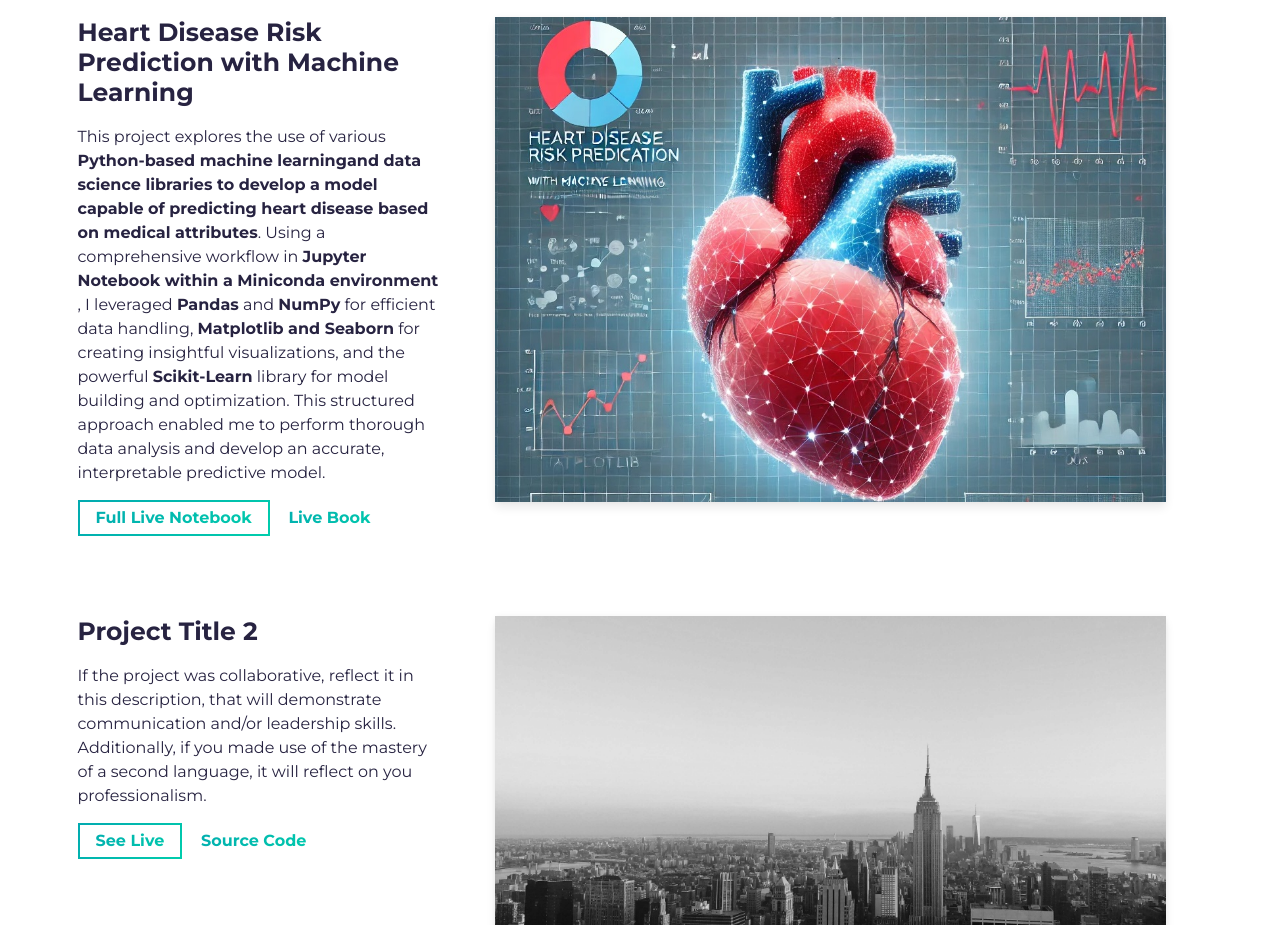
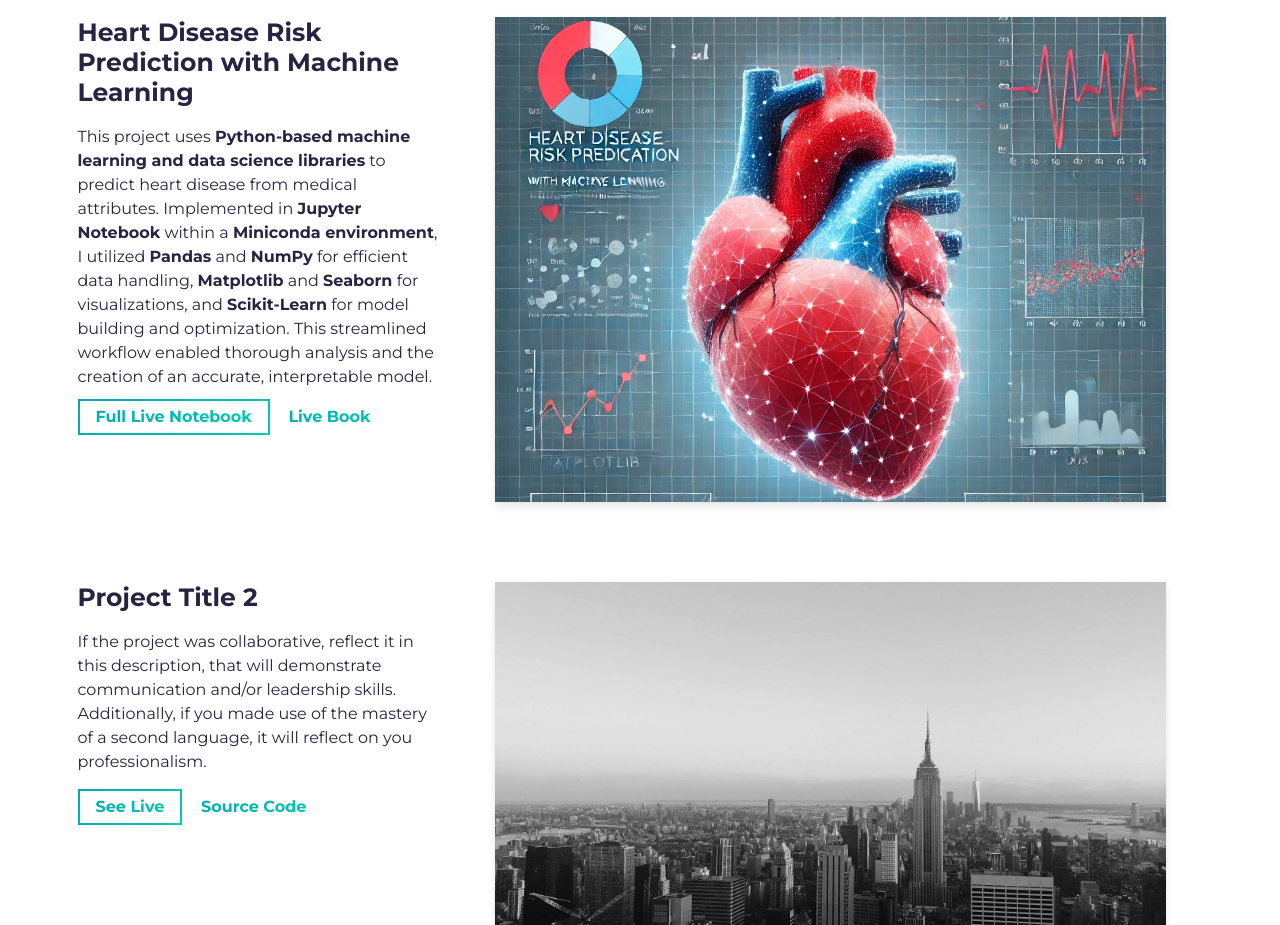
Before and after one commit to itamarshapira/My-Protfolio, a website built with Parcel: page src/index.html in a window 1280 px wide. Shown: the part 1960-2885 px from the top of the page. Built offline with nearby package versions, Linux system fonts and the light colour scheme.

Commit message:
jupyter book

```diff
--- a/src/index.html
+++ b/src/index.html
@@ -165,13 +165,13 @@
                 <h3 class="project-wrapper__text-title">Heart Disease Risk Prediction with Machine Learning</h3>
                 <div>
                   <p class="mb-4">
-                    This project explores the use of various <strong>Python-based machine learningand data science libraries to develop a model
-                     capable of predicting heart disease based on medical attributes</strong>. Using a comprehensive workflow in <strong>Jupyter Notebook
-                       within a Miniconda environment </strong>
-                     , I leveraged <strong>Pandas</strong> and <strong>NumPy</strong>  for efficient data handling, <strong>Matplotlib and Seaborn</strong> for
-                      creating insightful visualizations, and the powerful <strong>Scikit-Learn</strong>  library for model building and optimization.
-                      This structured approach enabled me to perform thorough data analysis and develop an accurate,
-                     interpretable predictive model.
+                    <p>
+                      This project uses <strong>Python-based machine learning and data science libraries</strong> to predict heart disease from medical attributes.
+                      Implemented in <strong>Jupyter Notebook</strong> within a <strong>Miniconda environment</strong>, I utilized <strong>Pandas</strong> and <strong>NumPy</strong> for efficient data handling,
+                      <strong>Matplotlib</strong> and <strong>Seaborn</strong> for visualizations, and <strong>Scikit-Learn</strong> for model building and optimization.
+                      This streamlined workflow enabled thorough analysis and the creation of an accurate, interpretable model.
+                    </p>
+
 
 
                   </p>
@@ -188,7 +188,7 @@
                   rel="noreferrer"
                   target="_blank"
                   class="cta-btn text-color-main"
-                  href="#!"
+                  href="https://heart-disease-book.netlify.app"
                 >
                   Live Book
                 </a>
```
Also changed, not shown: src/assets/heart-project.jpg (added).
